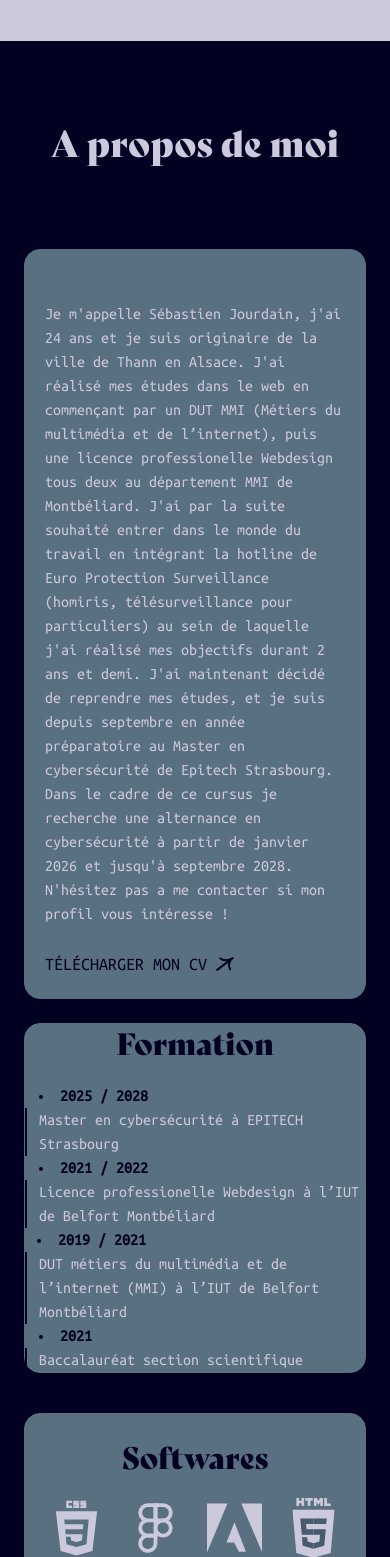
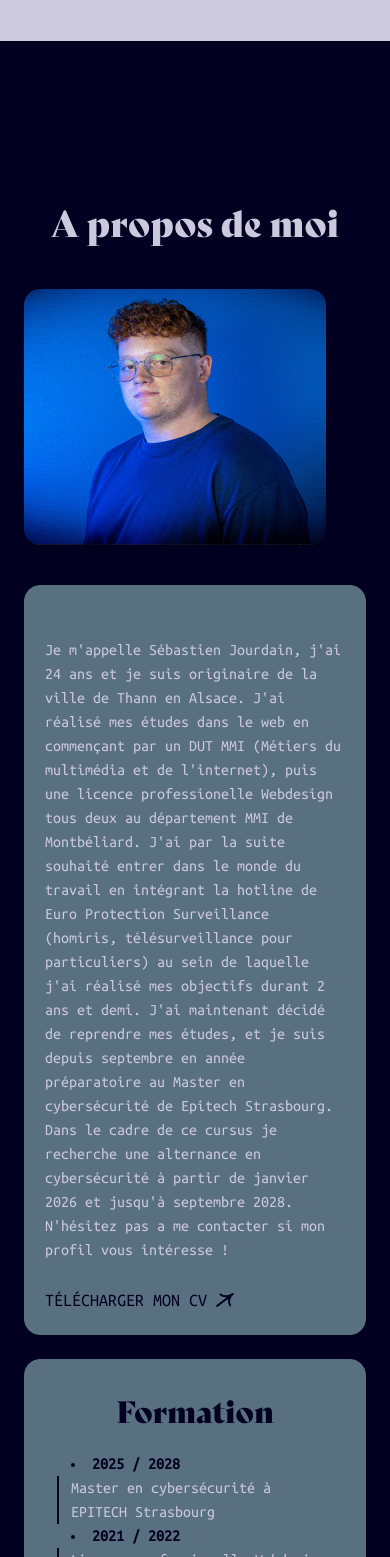
Before and after one commit to SebastienJourdain/Portfolio2025, a Next.js app: page / in a window 390 px wide. Shown: the part 803-2360 px from the top of the page. Built offline with nearby package versions, Linux system fonts and the light colour scheme.

Commit message:
reponsive terminé

```diff
--- a/app/projects/[id]/page.js
+++ b/app/projects/[id]/page.js
@@ -23,13 +23,13 @@ export default function ProjectPage({ params }) {
         </Link>
       </div>
       <div className="max-w-6xl  mt-15 mx-auto px-6">
-        <div className="flex justify-between">
-          <h1 className="text-4xl md:text-6xl font-heading uppercase text-secondaire mb-4">
+        <div className="md:flex justify-between">
+          <h1 className="text-5xl md:text-6xl font-heading uppercase text-secondaire mb-4">
             {project.title}
           </h1>
 
           {project.demoLink && (
-            <div className="flex ">
+            <div className=" flex ">
               <a
                 href={project.demoLink}
                 target="_blank"
@@ -40,7 +40,7 @@ export default function ProjectPage({ params }) {
                 <img
                   src="/img/icones/siteligne.svg"
                   alt="download icon"
-                  className="w-20 h-20"
+                  className="md:w-20 md:h-20 w-15 h-15"
                 />
               </a>
             </div>
@@ -52,7 +52,7 @@ export default function ProjectPage({ params }) {
           <strong className="text-accent font-normal">{project.date}</strong>
         </p>
 
-        <div className="grid grid-cols-1 md:grid-cols-3 gap-15">
+        <div className="md:grid md:grid-cols-1 md:grid-cols-3 gap-15">
           <div className="flex flex-col col-span-2">
             <h2 className="text-4xl mb-10 md:text-3xl font-heading text-accent">
               Description
@@ -61,7 +61,7 @@ export default function ProjectPage({ params }) {
           </div>
 
           <div>
-            <h2 className="text-4xl mb-10 md:text-3xl font-heading text-accent">
+            <h2 className="text-4xl my-10 md:text-3xl font-heading text-accent">
               Technologies utilisées
             </h2>
 
@@ -76,13 +76,14 @@ export default function ProjectPage({ params }) {
               ))}
             </div>
           </div>
-          <h2 className="text-4xl md:text-3xl font-heading text-accent">
+
+        </div>
+        <h2 className="text-4xl mt-10 md:text-3xl font-heading text-accent">
         Galerie photos
       </h2>
-        </div>
-      </div>
 
-      <div className="w-7xl md:w-6xl grid grid-cols-1 mx-auto sm:grid-cols-2 md:grid-cols-3 gap-6 my-10">
+
+      <div className="grid mx-auto lg:grid-cols-3 md:grid-cols-2 gap-6 my-10">
         {project.images.map((src, i) => (
           <div key={i} className="relative w-full h-64 overflow-hidden">
             <Image
@@ -94,6 +95,7 @@ export default function ProjectPage({ params }) {
           </div>
         ))}
       </div>
+      </div>
     </main>
   );
 }
--- a/components/About.js
+++ b/components/About.js
@@ -27,19 +27,22 @@ export default function About() {
     illu.src = "img/illu.png";
 
     function resizeCanvas() {
-      canvas.width = canvas.offsetWidth;
-      canvas.height = canvas.offsetHeight;
+      const dpr = window.devicePixelRatio || 1;
+      canvas.width = canvas.offsetWidth * dpr;
+      canvas.height = canvas.offsetHeight * dpr;
+      ctx.scale(dpr, dpr);
+
+      if (photo.complete) {
+        ctx.drawImage(photo, 0, 0, canvas.offsetWidth, canvas.offsetHeight);
+      }
     }
 
-    resizeCanvas();
-
     photo.onload = () => {
-      ctx.drawImage(photo, 0, 0, canvas.width, canvas.height);
+      resizeCanvas();
     };
 
     let fadeInterval;
 
-    // Effet gomme au survol
     function handleMove(e) {
       const rect = canvas.getBoundingClientRect();
       const x = e.clientX - rect.left;
@@ -54,11 +57,10 @@ export default function About() {
       clearInterval(fadeInterval);
     }
 
-    // Réapparition douce quand la souris part
     function handleLeave() {
       fadeInterval = setInterval(() => {
         ctx.globalAlpha = 0.08;
-        ctx.drawImage(photo, 0, 0, canvas.width, canvas.height);
+        ctx.drawImage(photo, 0, 0, canvas.offsetWidth, canvas.offsetHeight);
         ctx.globalAlpha = 1;
       }, 30);
     }
@@ -78,7 +80,7 @@ export default function About() {
   return (
     <section
       id="about"
-      className="min-h-screen px-6 py-20 bg-secondaire text-dominante"
+      className="min-h-screen px-6 py-20 pt-40 md:pt-auto bg-secondaire text-dominante"
     >
       <h2 className="text-4xl md:text-5xl mb-12 text-center">
         A propos de moi
@@ -86,8 +88,8 @@ export default function About() {
 
       <div className="max-w-6xl mx-auto grid grid-cols-1 md:grid-cols-3 gap-10 items-stretch">
         {/* ==== BLOC AVEC EFFET GOMME ==== */}
-        <div className="flex relative justify-center items-center">
-          <div className=" w-full max-w-sm rounded-md overflow-hidden shadow-lg">
+        <div className="flex relative justify-center">
+          <div className="relative w-full max-w-sm rounded-2xl overflow-hidden shadow-lg h-64 sm:h-80 md:h-96">
             <img
               src="img/illu.png"
               alt="Illustration de profil"
@@ -106,7 +108,7 @@ export default function About() {
             Je m'appelle Sébastien Jourdain, j'ai 24 ans et je suis originaire
             de la ville de Thann en Alsace. J'ai réalisé mes études dans le web
             en commençant par un DUT MMI (Métiers du multimédia et
-            de l’internet), puis une licence professionelle Webdesign tous deux
+            de l'internet), puis une licence professionelle Webdesign tous deux
             au département MMI de Montbéliard. J'ai par la suite souhaité
             entrer dans le monde du travail en intégrant la hotline de Euro Protection
             Surveillance (homiris, télésurveillance pour particuliers) au sein de laquelle
@@ -133,7 +135,7 @@ export default function About() {
 
       {/* ==== FORMATION & SOFTWARE ==== */}
       <div className="max-w-6xl mx-auto mt-6 grid grid-cols-1 md:grid-cols-2 gap-10">
-        <div className="bg-cards rounded-2xl md:p-6 border border-cards">
+        <div className="bg-cards p-8 md:p-0 rounded-2xl md:p-6 border border-cards">
           <h3 className="text-3xl text-center text-secondaire mb-6">
             Formation
           </h3>
@@ -143,11 +145,11 @@ export default function About() {
           </p>
           <li className="font-bold ml-3.5 text-secondaire">2021 / 2022</li>
           <p className="border-l-2 pl-3 border-secondaire">
-            Licence professionelle Webdesign à l’IUT de Belfort Montbéliard
+            Licence professionelle Webdesign à l'IUT de Belfort Montbéliard
           </p>
           <li className="font-bold ml-3 text-secondaire">2019 / 2021</li>
           <p className="border-l-2 pl-3 border-secondaire">
-            DUT métiers du multimédia et de l’internet (MMI) à l’IUT de Belfort
+            DUT métiers du multimédia et de l'internet (MMI) à l'IUT de Belfort
             Montbéliard
           </p>
           <li className="font-bold ml-3.5 text-secondaire">2021</li>
--- a/components/Projects.js
+++ b/components/Projects.js
@@ -24,7 +24,7 @@ export default function Projects() {
 
               <div className="relative z-10 flex flex-col justify-between h-full p-6 text-white">
               <h4 className="mb-8 text-2xl text-dominante">{project.date}</h4>
-                <h3 className="mb-10 text-dominante text-center text-6xl">{project.title}</h3>
+                <h3 className="mb-10 break-words text-dominante text-center text-6xl">{project.title}</h3>
                 <p className="text-dominante inline-flex items-center gap-2 transition-colors">
                   Voir le projet <ArrowRight size={16} />
                 </p>
```
Also changed, not shown: public/img/photoprofil.png.
